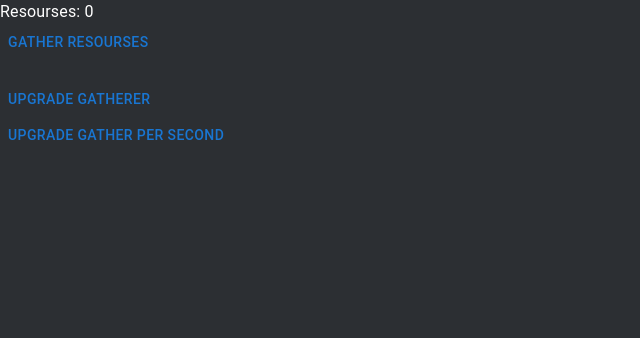
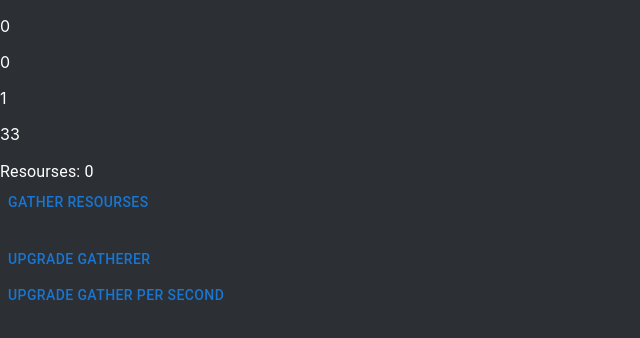
Before and after one commit to CaioRig/society-revive, a React (Create React App) app in the folder idle-game-noname/: page / in a window 1280 px wide. Shown: the top 338 px of the page, without its empty margins (0-640 px from the left). Built offline with nearby package versions, Linux system fonts and the light colour scheme.

Commit message:
added a debugger section

```diff
--- a/idle-game-noname/package.json
+++ b/idle-game-noname/package.json
@@ -1,6 +1,6 @@
 {
   "name": "idle-game-noname",
-  "version": "0.1.0",
+  "version": "0.0.1",
   "private": true,
   "dependencies": {
     "@emotion/react": "^11.10.5",
--- /dev/null
+++ b/idle-game-noname/src/components/Debugger.js
@@ -0,0 +1,15 @@
+import { useContext } from "react";
+import GlobalStateContext from "../global/GlobalStateContext";
+
+const Debugger = () => {
+    const globalData = useContext(GlobalStateContext).Debugger
+    return (<>
+        <p>{globalData.resourseNumber}</p>
+        <p>{globalData.resoursePerSecond}</p>
+        <p>{globalData.clickUpdates}</p>
+        <p>{globalData.second}</p>
+    </>
+    )
+}
+
+export default Debugger;
--- a/idle-game-noname/src/global/GlobalState.js
+++ b/idle-game-noname/src/global/GlobalState.js
@@ -20,11 +20,19 @@ const GlobalState = (props) => {
     }, [second])
 
     const globalData = {
-        resourseNumber,
-        addNumberPerClick,
-        addNumberPerSecond,
-        upgradeGatherer,
-        upgradeGatherPerSecond
+        Game: {
+            resourseNumber,
+            addNumberPerClick,
+            addNumberPerSecond,
+            upgradeGatherer,
+            upgradeGatherPerSecond
+        },
+        Debugger: {
+            resourseNumber,
+            resoursePerSecond,
+            clickUpdates,
+            second
+        }
     }
 
     return (
--- a/idle-game-noname/src/index.css
+++ b/idle-game-noname/src/index.css
@@ -12,3 +12,7 @@ code {
   font-family: source-code-pro, Menlo, Monaco, Consolas, 'Courier New',
     monospace;
 }
+
+p {
+  color: white;
+}
--- a/idle-game-noname/src/pages/Home.js
+++ b/idle-game-noname/src/pages/Home.js
@@ -1,12 +1,12 @@
 import { Button, Typography } from "@mui/material";
-import { useContext, useEffect, useState } from "react";
+import { useContext } from "react";
 import { useNavigate } from "react-router-dom";
 import GlobalStateContext from "../global/GlobalStateContext";
 
 const Home = () => {
     const navigate = useNavigate()
 
-    const globalData = useContext(GlobalStateContext)
+    const globalData = useContext(GlobalStateContext).Game
 
     return (
         <div>
--- a/idle-game-noname/src/router/Router.js
+++ b/idle-game-noname/src/router/Router.js
@@ -3,11 +3,13 @@ import {
     Route,
     Routes
 } from "react-router-dom";
+import Debugger from "../components/Debugger";
 import Home from "../pages/Home";
 
 const Router = () => {
     return (
         <BrowserRouter>
+            <Debugger />
             <Routes>
                 <Route index element={<Home />} />
                 <Route path='/' element={<Home />} />
```
